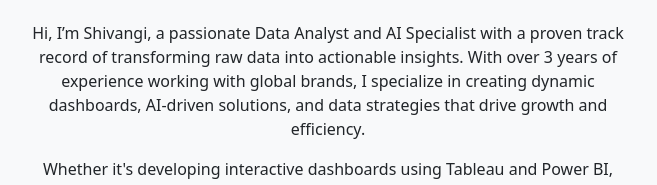
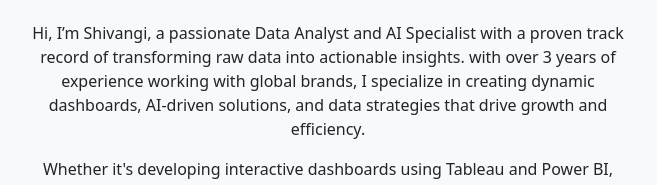
Before and after one commit to shivangi-biswas/shivangi-biswas.github.io, a plain HTML site: page index.html in a window 1280 px wide. Shown: the part 561-746 px from the top of the page, 312-969 px from the left. Drawn offline with nearby package versions, Linux system fonts and the light colour scheme; files whose address does not match are found by name.

Commit message:
Update index.html

```diff
--- a/index.html
+++ b/index.html
@@ -90,7 +90,7 @@
       <div class="mt-4 mx-auto" style="max-width: 600px;">
         <p>
            Hi, I’m Shivangi, a passionate Data Analyst and AI Specialist with a proven
-           track record of transforming raw data into actionable insights. With over 3 years of
+           track record of transforming raw data into actionable insights. with over 3 years of
            experience working with global brands, I specialize in creating dynamic dashboards,
            AI-driven solutions, and data strategies that drive growth and efficiency.
         </p>
```
